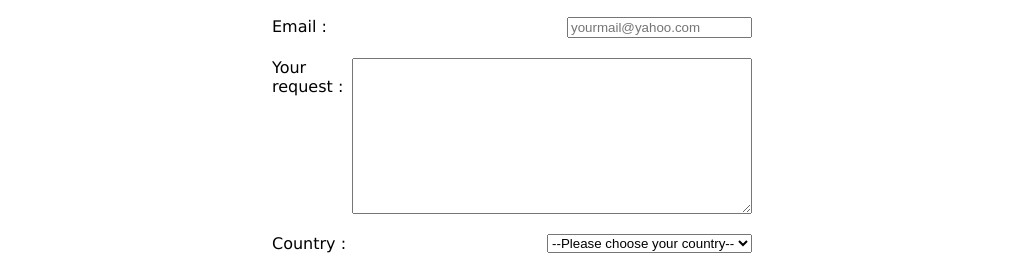
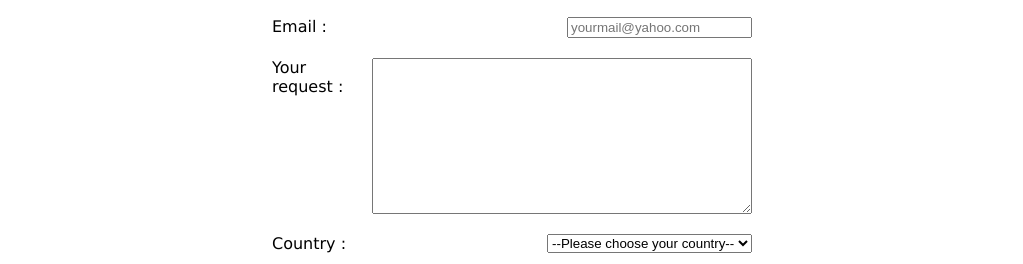
Before and after one commit to batgar37/sports-website, a plain HTML site: page contact.html in a window 1280 px wide. Shown: the part 278-542 px from the top of the page, without its empty margins (128-1151 px from the left). Drawn offline with Linux system fonts and the light colour scheme.

Commit message:
fix : size textarea contact

```diff
--- a/contact.html
+++ b/contact.html
@@ -89,7 +89,7 @@
           <textarea
             name="request"
             id="request"
-            cols="66"
+            cols="50"
             rows="10"
             required
           ></textarea>
```
